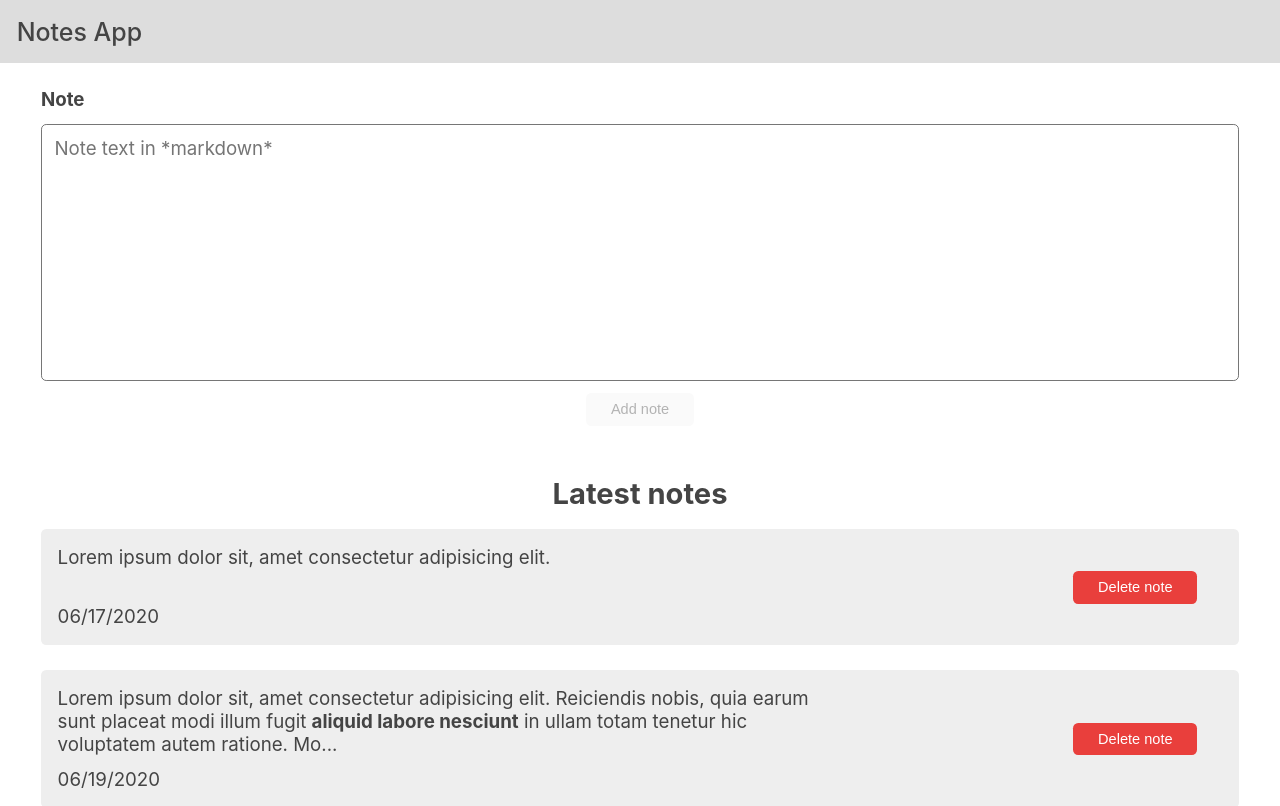
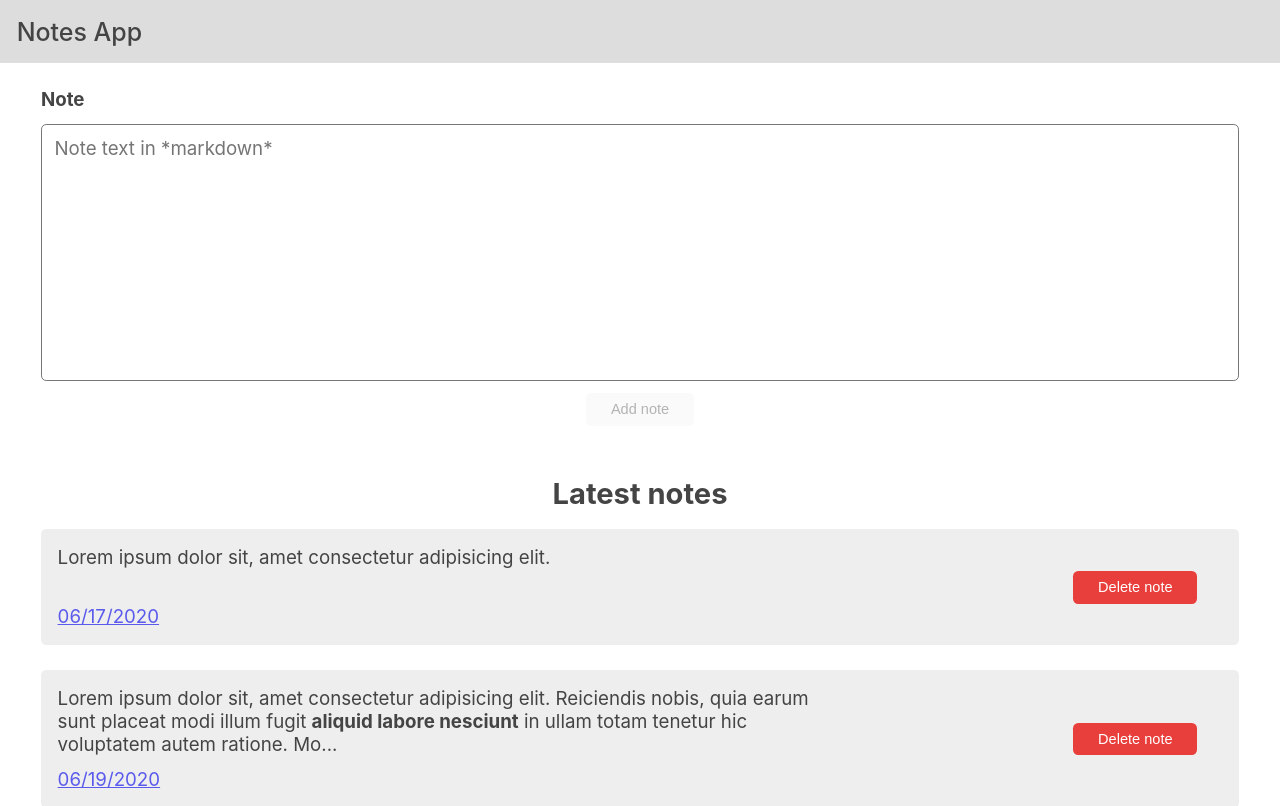
Before and after one commit to zakrzewskib/notes-internship-task, a React (Create React App) app: page / in a window 1280 px wide. Shown: the top 806 px of the page. Built offline with nearby package versions, Linux system fonts and the light colour scheme.

Commit message:
Add react router

```diff
--- a/package.json
+++ b/package.json
@@ -9,6 +9,7 @@
     "react": "^17.0.2",
     "react-dom": "^17.0.2",
     "react-markdown": "^8.0.0",
+    "react-router-dom": "^6.2.2",
     "react-scripts": "5.0.0",
     "web-vitals": "^2.1.4"
   },
--- a/src/components/Notes/Note.js
+++ b/src/components/Notes/Note.js
@@ -1,4 +1,6 @@
 import React, { useContext } from 'react';
+import { Link } from 'react-router-dom';
+
 import NotesContext from '../../store/notes-context';
 import ReactMarkdown from 'react-markdown';
 
@@ -33,7 +35,9 @@ const Note = (props) => {
         <ReactMarkdown className={classes['markdown']}>
           {content}
         </ReactMarkdown>
-        <p className={classes['note-date']}>{date}</p>
+        <p className={classes['note-date']}>
+          <Link to={`/notes/${note.id}`}>{date}</Link>
+        </p>
       </div>
       <div className={classes['note-button-container']}>
         <button
--- a/src/components/Notes/Note.module.css
+++ b/src/components/Notes/Note.module.css
@@ -31,6 +31,16 @@
     align-self: center;
 }
 
+.note-date a:link,
+.note-date a:visited {
+    color: #5a5aec;
+}
+
+.note-date a:hover,
+.note-date a:active {
+    color: #ff7d7b;
+}
+
 @media screen and (max-width: 600px) {
     .note {
         flex-direction: column;
--- /dev/null
+++ b/src/components/Notes/NotePage.js
@@ -0,0 +1,7 @@
+import React from 'react';
+
+const NotePage = (props) => {
+  return <div>NotePage</div>;
+};
+
+export default NotePage;
--- a/src/index.js
+++ b/src/index.js
@@ -1,11 +1,19 @@
 import React from 'react';
 import ReactDOM from 'react-dom';
+import { BrowserRouter, Routes, Route } from 'react-router-dom';
+
 import './index.css';
 import App from './App';
+import NotePage from './components/Notes/NotePage';
 
 ReactDOM.render(
   <React.StrictMode>
-    <App />
+    <BrowserRouter>
+      <Routes>
+        <Route path="/" element={<App />} />
+        <Route path="/notes/:id" element={<NotePage />} />
+      </Routes>
+    </BrowserRouter>
   </React.StrictMode>,
   document.getElementById('root')
 );
```
Also changed, not shown: 1 other file (tests, documents, lock files or other folders).
